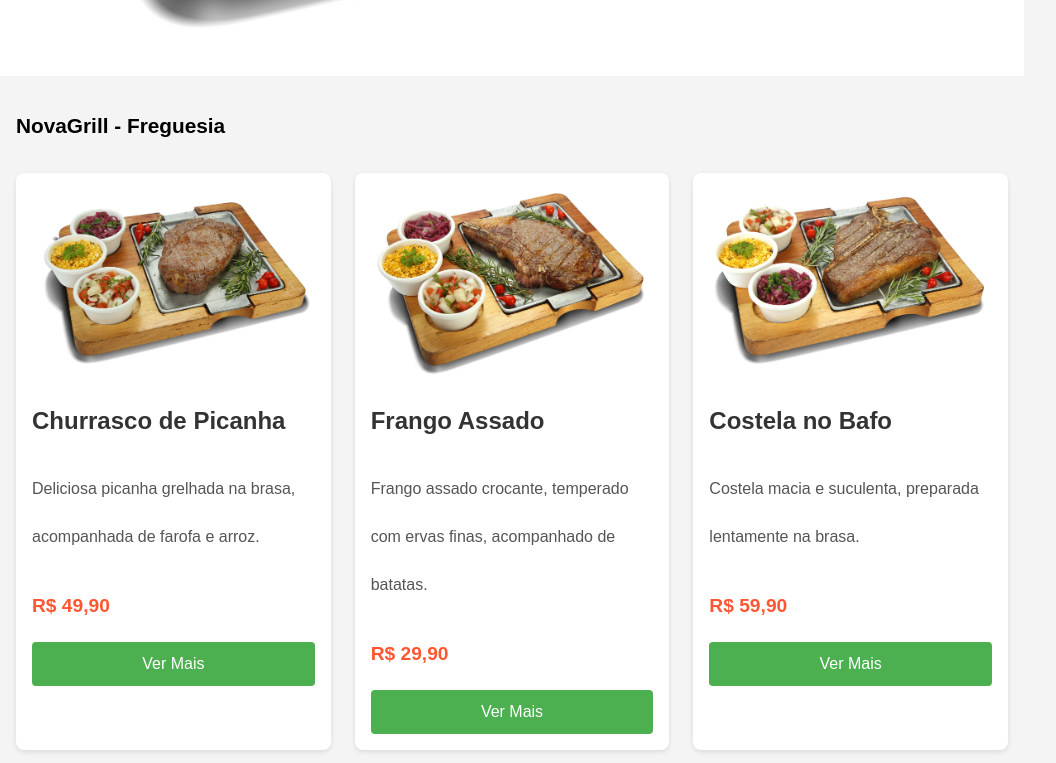
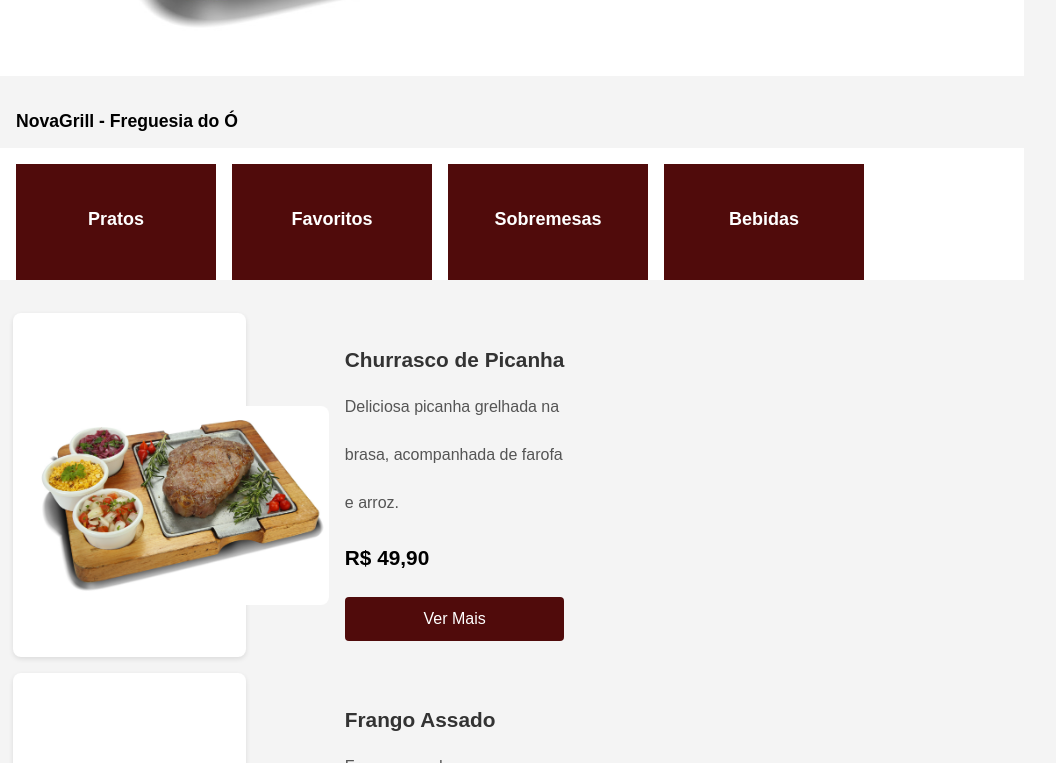
Before and after one commit to Davizukss/Qr-NovaGrill, a React (Vite) app: page /Cardapio in a window 1280 px wide. Shown: the part 637-1400 px from the top of the page, without its empty margins (0-1056 px from the left). Built offline with nearby package versions, Linux system fonts and the light colour scheme.

Commit message:
menu horizontal, cardapio seçoes

```diff
--- a/index.html
+++ b/index.html
@@ -1,5 +1,5 @@
 <!doctype html>
-<html lang="en">
+<html lang="pt-br">
   <head>
     <meta charset="UTF-8" />
     <link rel="icon" type="image/svg+xml" />
--- a/src/Components/Cardapio/Cardapio.jsx
+++ b/src/Components/Cardapio/Cardapio.jsx
@@ -6,12 +6,16 @@ function Cardapio() {
   return (
     <div className="cardapio-container">
       {pratosMock.map((prato) => (
-        <div className="cardapio-item" key={prato.id}>
-          <img src={prato.imagem} alt={prato.nome} />
-          <h2>{prato.nome}</h2>
-          <p>{prato.descricao}</p>
-          <div className="price">{prato.preco}</div>
+        <div className="cardapio-item" key={prato.id} id={prato.id}>
+          <div className="image-container">
+            <img src={prato.imagem} alt={prato.nome} />
+          </div>
+          <div className="text-content">
+            <h2>{prato.nome}</h2>
+            <p>{prato.descricao}</p>
+            <div className="price">{prato.preco}</div>
           <button>Ver Mais</button>
+          </div>
         </div>
       ))}
     </div>
--- /dev/null
+++ b/src/Components/MenuHorizontal/MenuHorizontal.jsx
@@ -0,0 +1,57 @@
+import React from 'react';
+import '../../Styles/MenuHorizontal.css';
+
+import Pratos from "../../assets/template.png";
+import Favoritos from "../../assets/template.png";
+import Sobremesas from "../../assets/template.png";
+import Bebidas from "../../assets/template.png";
+
+export default function MenuHorizontal() {
+  const scrollToSection = (sectionId) => {
+    const section = document.getElementById(sectionId);
+    if (section) {
+      section.scrollIntoView({ behavior: 'smooth' });
+    }
+  };
+
+  return (
+    <div className="menu-horizontal">
+      <div
+        className="menu-item"
+        onClick={() => scrollToSection('pratos')}
+      >
+        <div className="image-container">
+          <img src={Pratos} alt="Pratos" />
+          <div className="title-overlay">Pratos</div>
+        </div>
+      </div>
+      <div
+        className="menu-item"
+        onClick={() => scrollToSection('frango-assado')}
+      >
+        <div className="image-container">
+          <img src={Favoritos} alt="Favoritos" />
+          <div className="title-overlay">Favoritos</div>
+        </div>
+      </div>
+      <div
+        className="menu-item"
+        onClick={() => scrollToSection('costela-bafo')}
+      >
+        <div className="image-container">
+          <img src={Sobremesas} alt="Sobremesas" />
+          <div className="title-overlay">Sobremesas</div>
+        </div>
+      </div>
+      <div
+        className="menu-item"
+        onClick={() => scrollToSection('picanha-argentino')}
+      >
+        <div className="image-container">
+          <img src={Bebidas} alt="Bebidas" />
+          <div className="title-overlay">Bebidas</div>
+        </div>
+      </div>
+    </div>
+  );
+}
--- a/src/Components/NavBar/NavBar.jsx
+++ b/src/Components/NavBar/NavBar.jsx
@@ -2,6 +2,7 @@ import React, { useState } from 'react';
 import { Link } from 'react-router-dom';
 import '../../Styles/NavBar.css';
 import logo from "../../assets/logoNovaGrill.png";
+import Pesquisa from '../Pesquisa/Pesquisa';
 
 function NavBar() {
   const [menuOpen, setMenuOpen] = useState(false);
@@ -25,18 +26,14 @@ function NavBar() {
 
         <div className="search-icon">
           <button className="search-button" onClick={toggleSearch}>
-            <i className="fas fa-search"></i>
+            <i className={searchOpen ? "fas fa-times" : "fas fa-search"}></i>
           </button>
         </div>
       </div>
 
-      <div className={`search-dropdown ${searchOpen ? 'open' : ''}`}>
-        <input type="text" className="search-input" placeholder="Ex: T-BONE" />
-      </div>
-
+      <Pesquisa searchOpen={searchOpen} />
 
       <div className={`navbar-menu ${menuOpen ? "open" : ""}`}>
-
         <button className="close-menu" onClick={toggleMenu}>×</button>
         <ul>
           <li>
--- /dev/null
+++ b/src/Components/Pesquisa/Pesquisa.jsx
@@ -0,0 +1,10 @@
+import React from 'react';
+import '../../Styles/NavBar.css';
+
+export default function Pesquisa({ searchOpen }) {
+  return (
+    <div className={`search-dropdown ${searchOpen ? 'open' : ''}`}>
+      <input type="text" className="search-input" placeholder="Ex: T-BONE" />
+    </div>
+  );
+}
--- a/src/Mocks/CardapioMocks.jsx
+++ b/src/Mocks/CardapioMocks.jsx
@@ -1,5 +1,3 @@
-
-
 import ANCHO from "../assets/ANCHO.jpg";
 import PRIMERIBS from "../assets/PRIMERIBS.jpg";
 import TBONE from "../assets/TBONE.jpg";
@@ -7,28 +5,28 @@ import CUPIM from "../assets/CUPIM.jpg";
 
 export const pratosMock = [
   {
-    id: 1,
+    id: 'pratos',
     nome: 'Churrasco de Picanha',
     descricao: 'Deliciosa picanha grelhada na brasa, acompanhada de farofa e arroz.',
     preco: 'R$ 49,90',
     imagem: ANCHO,
   },
   {
-    id: 2,
+    id: 'frango-assado',
     nome: 'Frango Assado',
     descricao: 'Frango assado crocante, temperado com ervas finas, acompanhado de batatas.',
     preco: 'R$ 29,90',
     imagem: PRIMERIBS,
   },
   {
-    id: 3,
+    id: 'costela-bafo',
     nome: 'Costela no Bafo',
     descricao: 'Costela macia e suculenta, preparada lentamente na brasa.',
     preco: 'R$ 59,90',
     imagem: TBONE,
   },
   {
-    id: 4,
+    id: 'picanha-argentino',
     nome: 'Costela no Bafo',
     descricao: 'Costela macia e suculenta, preparada lentamente na brasa.',
     preco: 'R$ 59,90',
--- a/src/Screens/TelaCardapio/TelaCardapio.jsx
+++ b/src/Screens/TelaCardapio/TelaCardapio.jsx
@@ -2,14 +2,16 @@ import Cardapio from "../../Components/Cardapio/Cardapio";
 import NavBar from "../../Components/NavBar/NavBar";
 import "../../Styles/TelaCardapio.css";
 import Swiper from "../../Components/SwiperComponent/SwiperComponent";
+import MenuHorizontal from "../../Components/MenuHorizontal/MenuHorizontal";
 
 export default function TelaCardapio() {
   return (
     <div>
       <NavBar />
       <Swiper/>
-      <h3 className="welcome-text">NovaGrill - Freguesia</h3>
-      <Cardapio />
+      <h3 className="welcome-text">NovaGrill - Freguesia do Ó</h3>
+      <MenuHorizontal/>
+      <Cardapio/>
     </div>
   );
 }
--- a/src/Styles/Cardapio.css
+++ b/src/Styles/Cardapio.css
@@ -0,0 +1,168 @@
+html {
+  scroll-behavior: smooth;
+}
+
+.cardapio-container {
+  padding: 0.8rem;
+  display: flex;
+  flex-direction: column;
+  gap: 1rem;
+  max-width: 100%;
+}
+
+.cardapio-header {
+  text-align: center;
+  width: 100%;
+}
+
+.cardapio-header h1 {
+  font-size: 2rem;
+  color: #333;
+}
+
+.cardapio-item {
+  background-color: #fff;
+  padding: 1rem;
+  border-radius: 8px;
+  box-shadow: 0 2px 5px rgba(0, 0, 0, 0.1);
+  display: flex;
+  flex-direction: row;
+  gap: 1rem;
+  width: 100%;
+  height: auto;
+  align-items: center;
+}
+
+.cardapio-item .image-container {
+  flex-shrink: 0;
+}
+
+.cardapio-item img {
+  width: 300px;
+  height: auto;
+  border-radius: 8px;
+  object-fit: cover;
+  margin-top: 60px;
+}
+
+.cardapio-item .text-content {
+  display: flex;
+  flex-direction: column;
+  justify-content: space-between;
+  text-align: left;
+}
+
+.cardapio-item h2 {
+  white-space: nowrap;
+  font-size: 1.5rem;
+  color: #333;
+}
+
+.cardapio-item p {
+  margin-top: -0.5rem;
+  font-size: 0.8rem;
+  color: #555;
+}
+
+.cardapio-item .price {
+  font-size: 1.2rem;
+  font-weight: bold;
+  color: #000;
+}
+
+.cardapio-item button {
+  color: white;
+  border: none;
+  padding: 0.8rem;
+  border-radius: 4px;
+  cursor: pointer;
+  font-size: 1rem;
+  background-color: #500B0B;
+  text-align: center;
+  margin-top: 0.5rem;
+}
+
+.welcome-text {
+  padding-left: 1rem;
+  text-align: left;
+  font-size: 1.1rem;
+  color: #000;
+}
+
+@media (max-width: 767px) {
+  .cardapio-container {
+    flex-direction: column;
+    gap: 1rem;
+  }
+
+  .cardapio-item {
+    width: 100%;
+    flex-direction: column;
+    height: auto;
+    align-items: center;
+  }
+
+  .cardapio-item img {
+    width: 280px;
+    height: auto;
+  }
+
+  .cardapio-item h2 {
+    font-size: 1.4rem;
+  }
+
+  .cardapio-item p {
+    font-size: 0.9rem;
+  }
+
+  .cardapio-item .price {
+    font-size: 1rem;
+  }
+
+  .cardapio-item button {
+    width: 100%;
+    padding: 1rem;
+    text-align: center;
+  }
+}
+
+@media (min-width: 768px) and (max-width: 1023px) {
+  .cardapio-item {
+    width: calc(50% - 1rem);
+  }
+
+  .cardapio-item img {
+    width: 150px;
+    height: auto;
+  }
+
+  .cardapio-item h2 {
+    font-size: 1.1rem;
+  }
+
+  .cardapio-item p {
+    font-size: 1rem;
+  }
+}
+
+@media (min-width: 1024px) {
+  .cardapio-item {
+    width: calc(25% - 1rem);
+  }
+
+  .cardapio-header h1 {
+    font-size: 3rem;
+  }
+
+  .cardapio-item h2 {
+    font-size: 1.3rem;
+  }
+
+  .cardapio-item p {
+    font-size: 1rem;
+  }
+
+  .cardapio-item .price {
+    font-size: 1.3rem;
+  }
+}
--- /dev/null
+++ b/src/Styles/MenuHorizontal.css
@@ -0,0 +1,43 @@
+.menu-horizontal {
+  display: flex;
+  justify-content: flex-start;
+  align-items: center;
+  padding: 1rem;
+  background-color: #fff;
+  margin-bottom: 20px;
+  overflow-x: auto;
+  overflow-y: hidden;
+  gap: 1rem;
+}
+
+.menu-item {
+  text-decoration: none;
+  display: inline-block;
+  flex-shrink: 0;
+  width: 200px;
+  height: 100px;
+  text-align: center;
+  position: relative;
+}
+
+.menu-item img {
+  width: 100%;
+  height: 100%;
+  object-fit: cover;
+  transition: transform 0.3s ease-in-out;
+}
+
+.menu-item img:hover {
+  transform: scale(1.1);
+}
+
+.menu-item .title-overlay {
+  position: absolute;
+  bottom: 10px;
+  left: 50%;
+  transform: translateX(-50%);
+  color: white;
+  font-size: 18px;
+  font-weight: bold;
+  padding: 0.5rem;
+}
--- a/src/Styles/NavBar.css
+++ b/src/Styles/NavBar.css
@@ -31,6 +31,18 @@
 .navbar-logo img {
   height: 40px;
   width: auto;
+}
+.search-button i {
+  transition: transform 0.3s ease, opacity 0.3s ease;
+}
+
+.search-button i.fa-search {
+  transform: scale(1);
+}
+
+.search-button i.fa-times {
+  transform: scale(1.2);
+  opacity: 0.8;
 }
 
 .search-icon {
@@ -121,11 +133,11 @@
   display: flex;
   flex-direction: column;
   gap: 1rem;
-  width: 100%;
+  width: 70%;
 }
 
 .navbar-menu li {
-  width: 100%;
+  width: 70%;
   text-align: left;
   padding: 0 2rem;
 }
--- a/src/Styles/TelaCardapio.css
+++ b/src/Styles/TelaCardapio.css
@@ -13,101 +13,3 @@ body {
   color: #333;
   line-height: 1.6;
 }
-
-
-.cardapio-container {
-  padding: 1rem;
-  display: flex;
-  flex-direction: column;
-  gap: 1rem;
-  max-width: 100%;
-}
-
-.cardapio-header {
-  text-align: center;
-}
-
-.cardapio-header h1 {
-  font-size: 2rem;
-  color: #333;
-}
-
-.cardapio-item {
-  background-color: #fff;
-  padding: 1rem;
-  border-radius: 8px;
-  box-shadow: 0 2px 5px rgba(0, 0, 0, 0.1);
-  display: flex;
-  flex-direction: column;
-  gap: 0.5rem;
-}
-
-.cardapio-item img {
-  width: 100%;
-  height: auto;
-  border-radius: 8px;
-}
-
-.cardapio-item h2 {
-  font-size: 1.5rem;
-  color: #333;
-}
-
-.cardapio-item p {
-  font-size: 1rem;
-  color: #555;
-}
-
-.cardapio-item .price {
-  font-size: 1.2rem;
-  font-weight: bold;
-  color: #ff5733;
-  margin-top: 0.5rem;
-}
-
-
-.cardapio-item button {
-  background-color: #4CAF50;
-  color: white;
-  border: none;
-  padding: 0.8rem;
-  border-radius: 4px;
-  cursor: pointer;
-  font-size: 1rem;
-  transition: background-color 0.3s;
-}
-
-.cardapio-item button:hover {
-  background-color: #45a049;
-}
-.welcome-text {
-  padding-left: 1rem;
-  text-align: left;
-  font-size: 1.3rem;
-  color: #000;
-
-}
-
-@media (min-width: 768px) {
-  .cardapio-container {
-    flex-direction: row;
-    flex-wrap: wrap;
-    justify-content: space-between;
-  }
-
-  .cardapio-item {
-    width: calc(50% - 1rem);
-  }
-}
-
-
-
-@media (min-width: 1024px) {
-  .cardapio-item {
-    width: calc(33.333% - 1rem);
-  }
-
-  .cardapio-header h1 {
-    font-size: 3rem;
-  }
-}
```
Also changed, not shown: src/assets/template.png (added).
